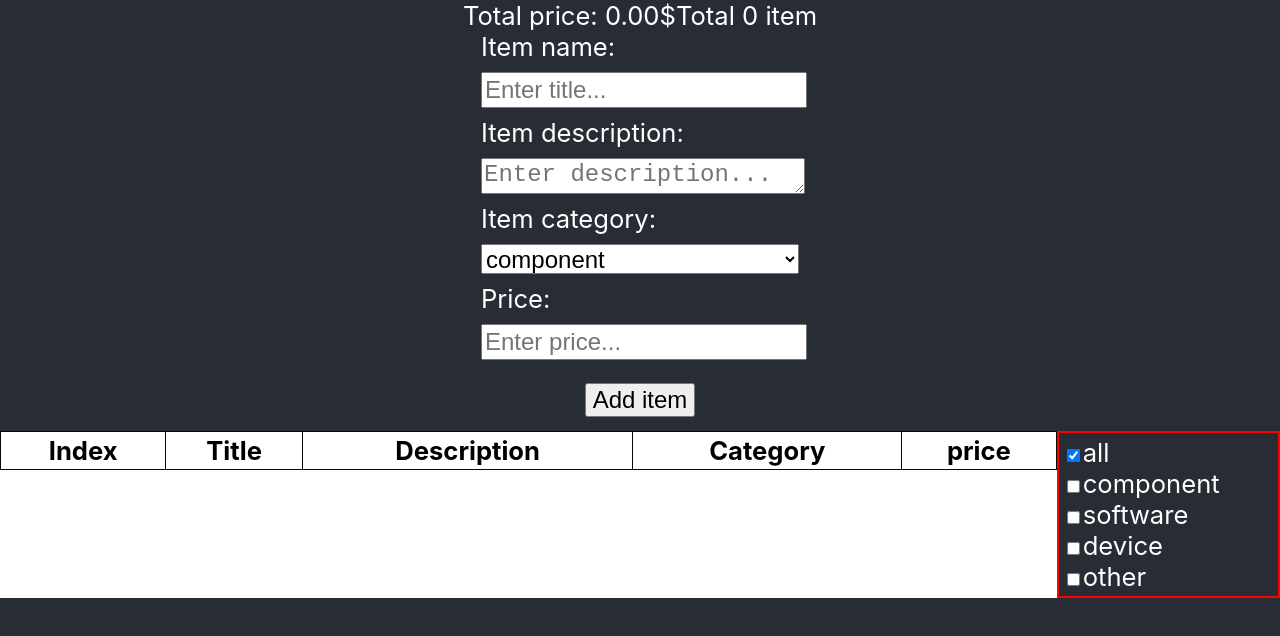
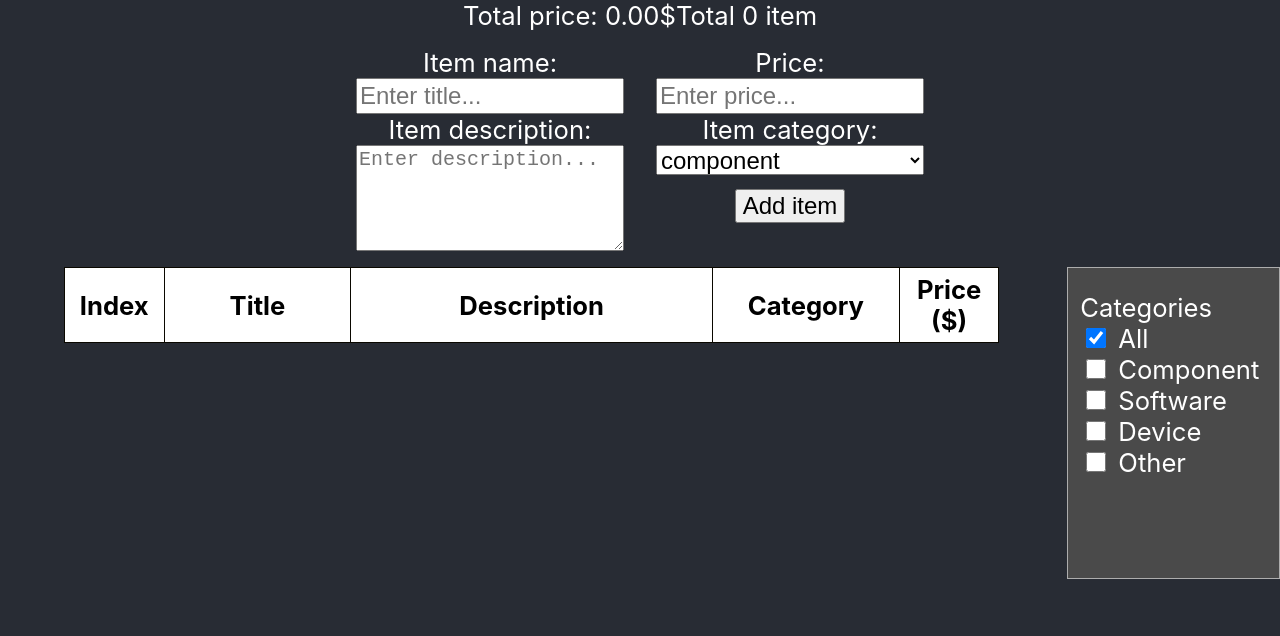
Before and after one commit to olaftarlowski/mdb-task, a React (Create React App) app: page / in a window 1280 px wide. Shown: the top 636 px of the page. Built offline with nearby package versions, Linux system fonts and the light colour scheme.

Commit message:
components styling improved, overall layout adjusted

```diff
--- a/src/App.js
+++ b/src/App.js
@@ -21,9 +21,17 @@ const InitialWrapper = styled.div`
 `;
 const MainContentWrapper = styled.div`
   width: 100%;
+  display: grid;
+  grid-template-columns: 5fr 1fr;
+  grid-template-rows: 1fr;
+  grid-column-gap: 4px;
+  grid-row-gap: 0px;
+
+  > div {
     display: flex;
-  flex-direction: row;
-  /* justify-content: center; */
+    justify-content: center;
+    padding: 0 64px;
+  }
 `;
 
 const getLocalStorage = () => {
@@ -114,7 +122,9 @@ const App = () => {
         categories={categoriesList}
       />
       <MainContentWrapper>
+        <div>
           <FullList dataList={filterFullList} deleteItem={deleteItemHandler} />
+        </div>
         <SideMenu
             checkStatus={activeCategories}
             categoriesList={categoriesList}
--- a/src/components/AddNewItem/AddNewItem.js
+++ b/src/components/AddNewItem/AddNewItem.js
@@ -3,20 +3,32 @@ import { v4 as uuid } from "uuid";
 import styled from "styled-components";
 
 const FormWrap = styled.form`
-  height: 400px;
+  display: flex;
+  flex-direction: row;
+  justify-content: space-between;
+  align-items: flex-start;
+  div {
+    padding: 16px;
+    width: 50%;
     display: flex;
     flex-direction: column;
-  justify-content: space-between;
-  align-items: flex-start;
-
-  input,
-  select,
+    height: 100%;
+  }
+  input {
+    max-width: 260px;
+    height: 30px;
+    font-size: 24px;
+  }
   textarea {
+    height: 100px;
+    font-size: 20px;
+  }
+  select {
     width: 100%;
     height: 30px;
     font-size: 24px;
+    cursor: pointer;
   }
-
   button {
     margin: 14px auto;
     font-size: 24px;
@@ -29,8 +41,6 @@ const AddNewItem = (props) => {
   const [category, setCategory] = useState("component");
   const [price, setPrice] = useState(0);
   const [symbolsArr] = useState(["e", "E", "+", "-"]);
-
-
 
   const submitHandler = (e) => {
     e.preventDefault();
@@ -56,6 +66,7 @@ const AddNewItem = (props) => {
 
   return (
     <FormWrap onSubmit={submitHandler}>
+      <div>
         <label htmlFor="title">Item name:</label>
         <input
           placeholder="Enter title..."
@@ -73,18 +84,8 @@ const AddNewItem = (props) => {
           value={description}
           onChange={(e) => setDescription(e.target.value)}
         />
-      <label htmlFor="category">Item category:</label>
-      <select
-        id="category"
-        value={category}
-        onChange={(e) => setCategory(e.target.value)}
-      >
-        {props.categories.slice(1).map((option, index) => (
-          <option key={index} value={option}>
-            {option}
-          </option>
-        ))}
-      </select>
+      </div>
+      <div>
         <label htmlFor="price">Price:</label>
         <input
           placeholder="Enter price..."
@@ -98,7 +99,21 @@ const AddNewItem = (props) => {
           onFocus={(e) => resetInput(e)}
           // value={price}
         />
+        <label htmlFor="category">Item category:</label>
+        <select
+          id="category"
+          value={category}
+          onChange={(e) => setCategory(e.target.value)}
+        >
+          {props.categories.slice(1).map((option, index) => (
+            <option key={index} value={option}>
+              {option}
+            </option>
+          ))}
+        </select>
+
         <button type="submit">Add item</button>
+      </div>
     </FormWrap>
   );
 };
--- a/src/components/FullList/FullList.js
+++ b/src/components/FullList/FullList.js
@@ -1,7 +1,8 @@
 import styled from "styled-components";
 
 const Table = styled.table`
-  max-width: 1200px;
+  max-width: 1100px;
+  height: max-content;
   width: 100%;
   background-color: #ffffff;
   border-collapse: collapse;
@@ -9,13 +10,32 @@ const Table = styled.table`
   border-color: #0a0800;
   border-style: solid;
   color: #000;
+  word-wrap: break-word;
+  table-layout: fixed;
+
+  .idx {
+    width: 10%;
+  }
+  .title {
+    width: 20%;
+  }
+  .desc {
+    width: 40%;
+  }
+  .cat {
+    width: 20%;
+  }
+  .price {
+    width: 10%;
+  }
 
   td,
   th {
     border-width: 1px;
     border-color: #0a0800;
     border-style: solid;
-    padding: 3px;
+    padding: 6px;
+    text-overflow: ellipsis;
   }
 
   thead {
@@ -29,11 +49,11 @@ const FullList = (props) => {
       <Table>
         <thead>
           <tr>
-            <th>Index</th>
-            <th>Title</th>
-            <th>Description</th>
-            <th>Category</th>
-            <th>price</th>
+            <th className="idx">Index</th>
+            <th className="title">Title</th>
+            <th className="desc">Description</th>
+            <th className="cat">Category</th>
+            <th className="price">Price ($)</th>
           </tr>
         </thead>
         <tbody>
--- a/src/components/SideMenu/SideMenu.js
+++ b/src/components/SideMenu/SideMenu.js
@@ -1,17 +1,30 @@
 import React from "react";
 import styled from "styled-components";
 const SideMenuWrapper = styled.aside`
-  text-align: start;
-  width: 20%;
-  padding: 4px;
-  border: 2px solid red;
+  background-color: #4a4a4a;
+  text-align: left;
+  height: fit-content;
+  padding: 24px 0 100px 12px;
+  border: 1px solid #adadad;
+
+  input {
+    margin: 0 6px;
+    width: 20px;
+    height: 20px;
+  }
+
+  label {
+    padding: 0 6px;
+    text-transform: capitalize;
+  }
 `;
 
 const SideMenu = (props) => {
   const isIn = props.checkStatus;
-//   console.log(isIn);
+  //   console.log(isIn);
   return (
     <SideMenuWrapper>
+      <span>Categories</span>
       {props.categoriesList.map((itemName, index) => {
         return (
           <div key={index}>
```
Lines whose indentation alone changed are shown as unchanged.
